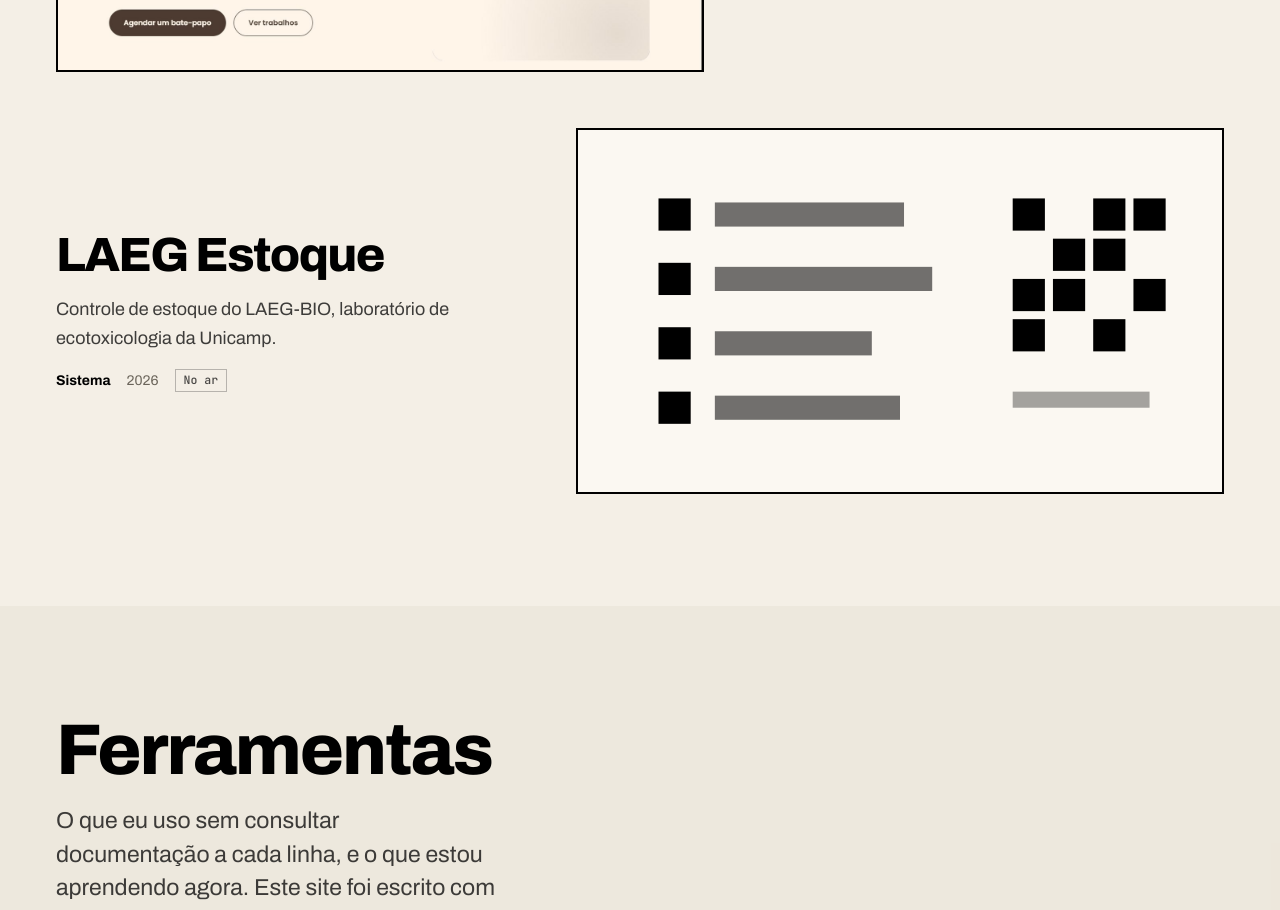
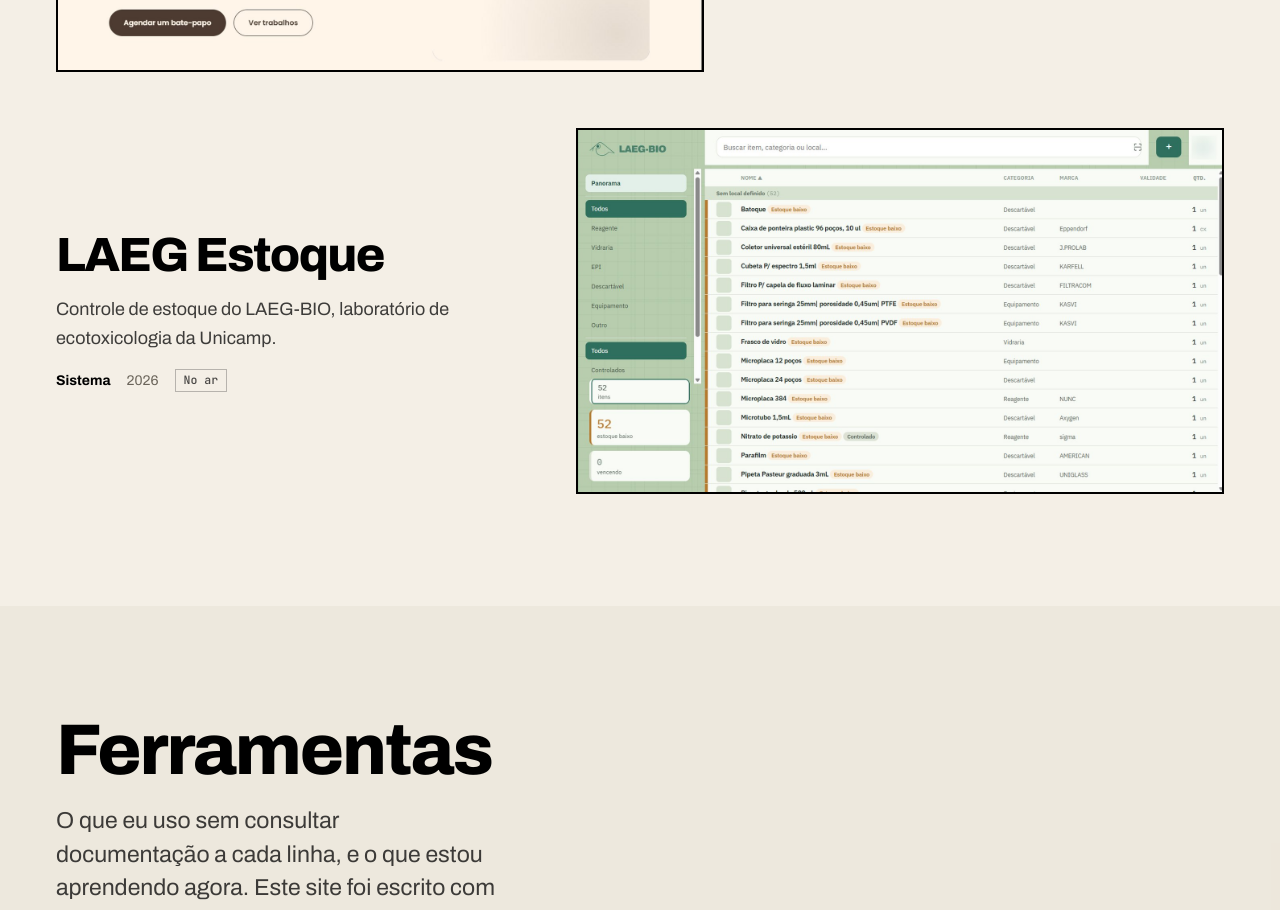
Before and after one commit to VictorC-AI/vict-or, a React (Vite) app: page / in a window 1280 px wide. Shown: the part 2460-3370 px from the top of the page. Built offline with nearby package versions, Linux system fonts and the light colour scheme.

Commit message:
capas reais dos dois projetos

```diff
--- a/src/data/site.ts
+++ b/src/data/site.ts
@@ -136,7 +136,7 @@
     problem:
       'O controle do estoque era um caderno. Sou bolsista no LAEG-BIO e via todo dia a mesma cena: ninguém respondia de cabeça o que havia na prateleira, o que estava perto de vencer ou quem tinha levado o último frasco. Ninguém pediu um sistema — a falta dele custava tempo de todo mundo.',
     solution:
-      'Sistema com login e dois níveis de acesso. Cadastro por categoria com unidade, marca, local e validade, marcação de reagente controlado, e registro de qual operador retirou cada item. Etiqueta QR impressa pra prateleira: aponta a câmera e o item abre. Item apagado vai pro arquivo em vez de sumir, então o histórico de movimentação sobrevive.',
+      'Sistema com login e dois níveis de acesso. Cadastro por categoria com unidade, marca, local e validade, marcação de reagente controlado, e registro de qual operador retirou cada item. Um painel abre mostrando o que está em estoque baixo e o que vence primeiro, antes de qualquer busca. Etiqueta QR impressa pra prateleira: aponta a câmera e o item abre. Item apagado vai pro arquivo em vez de sumir, então o histórico de movimentação sobrevive.',
     result:
       'O caderno saiu do circuito. Validade e responsável pela retirada passaram a viver na mesma tela, consultáveis do celular no meio do laboratório, e o histórico sobrevive mesmo quando um item sai do catálogo.',
     links: [
@@ -145,6 +145,7 @@
         href: 'https://estoque-de-produtos.laegestoque.workers.dev/',
       },
     ],
+    image: '/shots/laeg-estoque.jpg',
   },
 ]
 
```
Also changed, not shown: public/shots/laeg-estoque.jpg (added).
